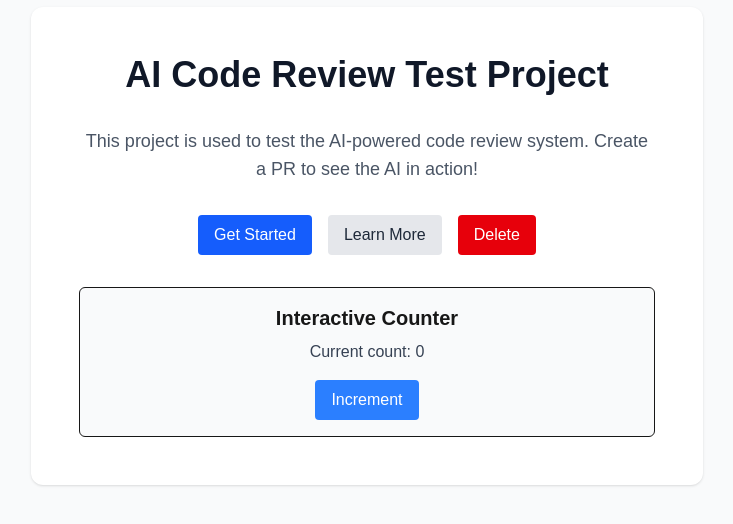
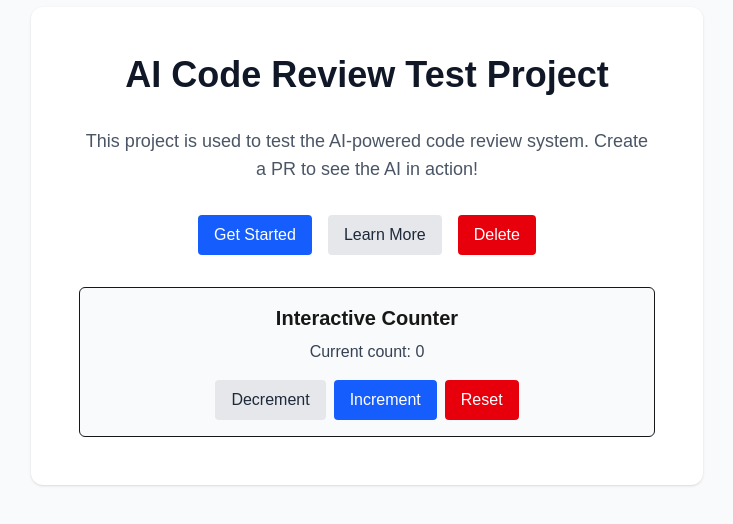
Before and after one commit to rohitfatkare/test-repo, a Next.js app: page / in a window 1280 px wide. Shown: the part 154-678 px from the top of the page, without its empty margins (273-1006 px from the left). Built offline with nearby package versions, Linux system fonts and the light colour scheme; no server answers.

Commit message:
feat: enhance Counter component with Button integration for increment, decrement, and reset actions

```diff
--- a/src/components/Counter.tsx
+++ b/src/components/Counter.tsx
@@ -1,6 +1,7 @@
 'use client';
 
 import React, { useState, useEffect } from 'react';
+import { Button } from '@/components/Button';
 
 export const Counter = () => {
   const [count, setCount] = useState(0);
@@ -21,12 +22,17 @@ export const Counter = () => {
     <div className="p-4 border rounded-md mt-4 bg-gray-50">
       <h2 className="text-xl font-semibold mb-2">Interactive Counter</h2>
       <p className="mb-4 text-gray-700">Current count: {count}</p>
-      <button
-        className="px-4 py-2 bg-blue-500 text-white rounded hover:bg-blue-600 transition"
-        onClick={() => setCount(count + 1)}
-      >
-        Increment
-      </button>
+      <div className="flex gap-2 justify-center flex-wrap">
+        <Button variant="secondary" onClick={() => setCount(count - 1)}>
+          Decrement
+        </Button>
+        <Button variant="primary" onClick={() => setCount(count + 1)}>
+          Increment
+        </Button>
+        <Button variant="danger" onClick={() => setCount(0)}>
+          Reset
+        </Button>
+      </div>
       {data && (
         <div className="mt-4 text-sm text-gray-500">
           Loaded dummy data: {data.title}
```
